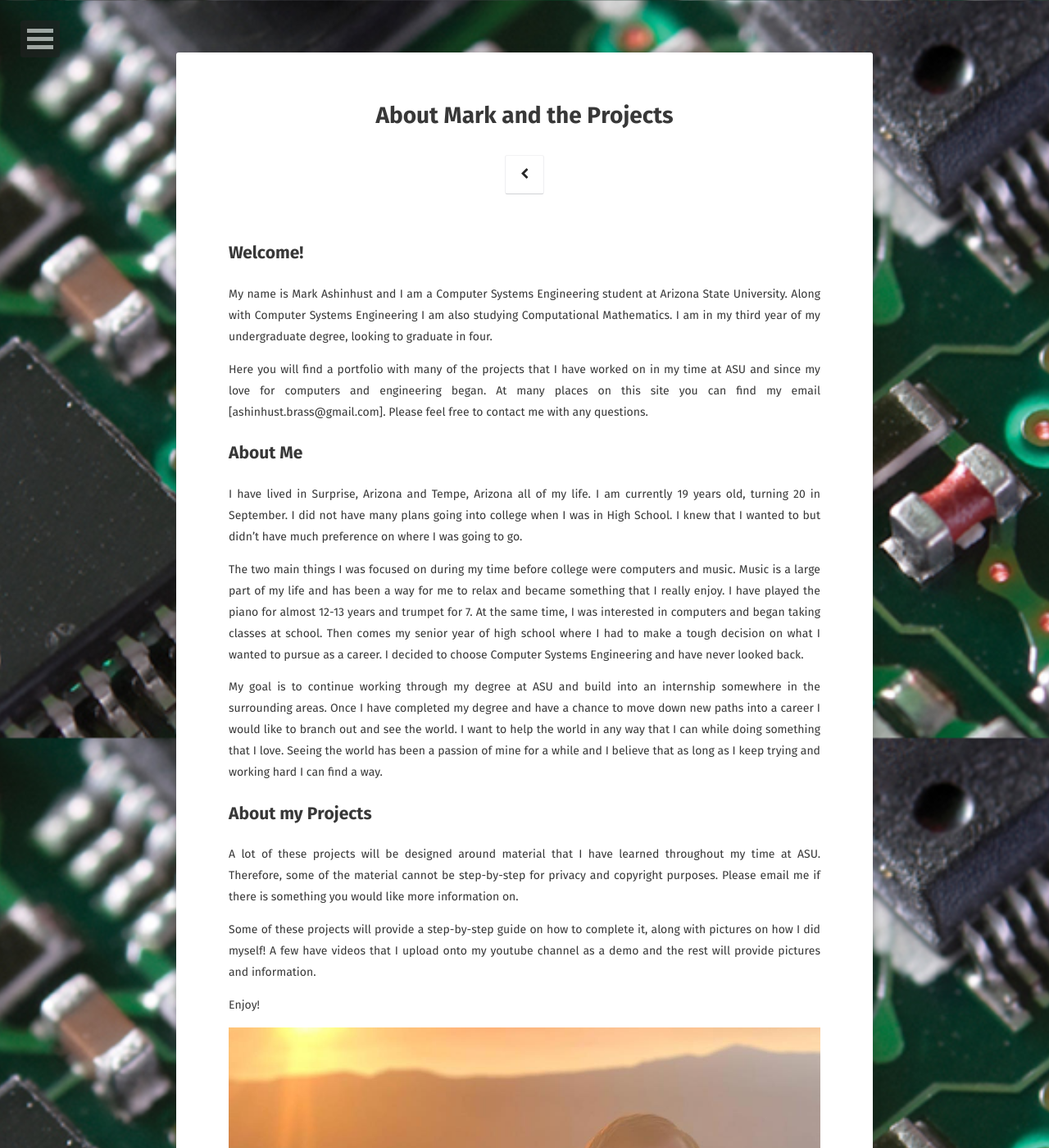
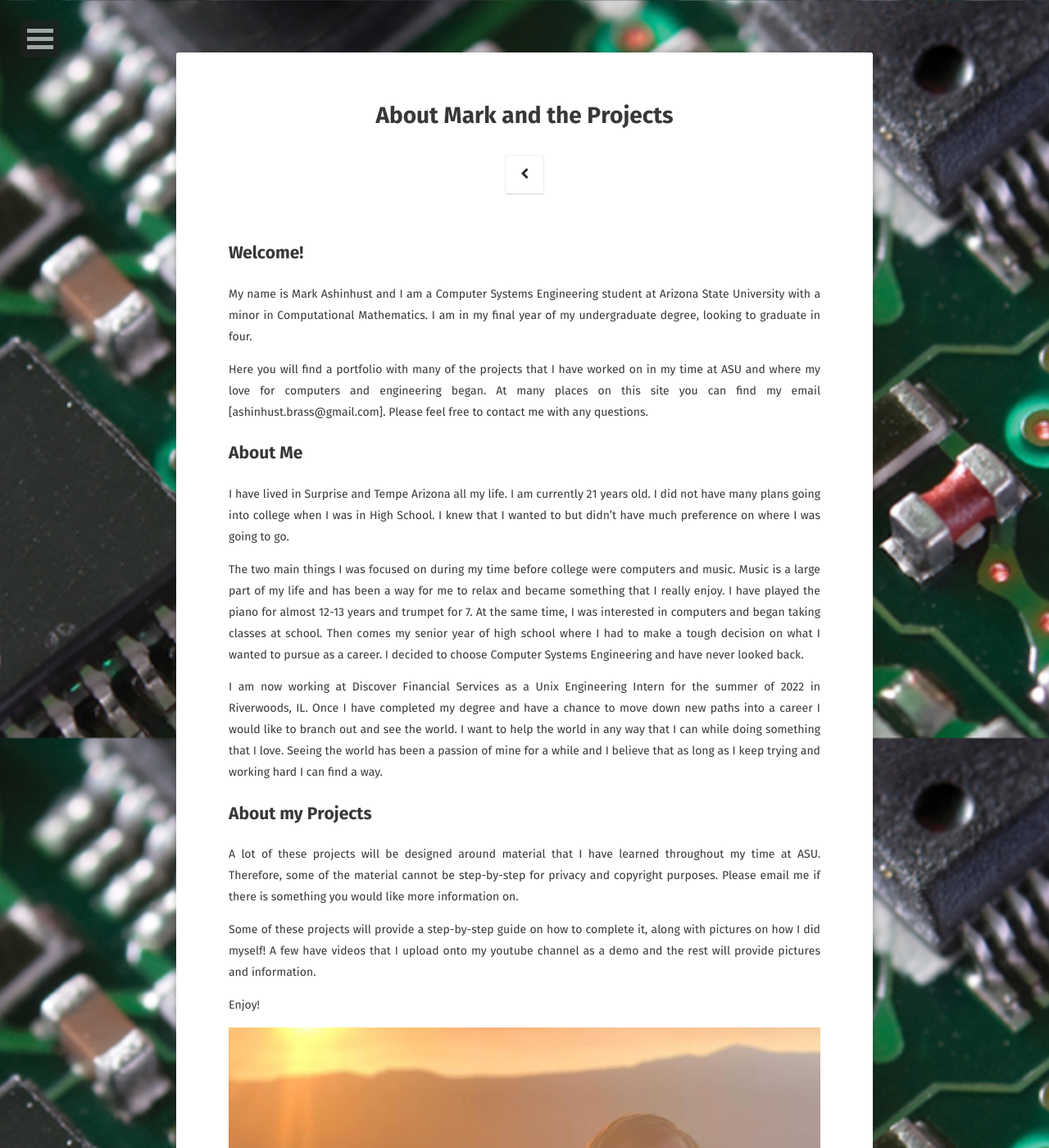
Before and after one commit to Markay12/MarkInfo-Projects, a Jekyll site: the page built from about/index.md, in a window 1280 px wide and 1400 px high. Shown: the whole window at 82% size. Built offline with Jekyll 4.4.1, drawn with Linux system fonts in a browser that asks for light colours; some web fonts are replaced.

Commit message:
update about me and image

```diff
--- a/about/index.md
+++ b/about/index.md
@@ -8,17 +8,17 @@ comments: false
 
 ## Welcome!
 
-My name is Mark Ashinhust and I am a Computer Systems Engineering student at Arizona State University. Along with Computer Systems Engineering I am also studying Computational Mathematics. I am in my third year of my undergraduate degree, looking to graduate in four.
+My name is Mark Ashinhust and I am a Computer Systems Engineering student at Arizona State University with a minor in Computational Mathematics. I am in my final year of my undergraduate degree, looking to graduate in four.
 
-Here you will find a portfolio with many of the projects that I have worked on in my time at ASU and since my love for computers and engineering began. At many places on this site you can find my email [ashinhust.brass@gmail.com]. Please feel free to contact me with any questions.
+Here you will find a portfolio with many of the projects that I have worked on in my time at ASU and where my love for computers and engineering began. At many places on this site you can find my email [ashinhust.brass@gmail.com]. Please feel free to contact me with any questions.
 
 ## About Me
 
-I have lived in Surprise, Arizona and Tempe, Arizona all of my life. I am currently 19 years old, turning 20 in September. I did not have many plans going into college when I was in High School. I knew that I wanted to but didn't have much preference on where I was going to go.
+I have lived in Surprise and Tempe Arizona all my life. I am currently 21 years old. I did not have many plans going into college when I was in High School. I knew that I wanted to but didn't have much preference on where I was going to go.
 
 The two main things I was focused on during my time before college were computers and music. Music is a large part of my life and has been a way for me to relax and became something that I really enjoy. I have played the piano for almost 12-13 years and trumpet for 7. At the same time, I was interested in computers and began taking classes at school. Then comes my senior year of high school where I had to make a tough decision on what I wanted to pursue as a career. I decided to choose Computer Systems Engineering and have never looked back.
 
-My goal is to continue working through my degree at ASU and build into an internship somewhere in the surrounding areas. Once I have completed my degree and have a chance to move down new paths into a career I would like to branch out and see the world. I want to help the world in any way that I can while doing something that I love. Seeing the world has been a passion of mine for a while and I believe that as long as I keep trying and working hard I can find a way.
+I am now working at Discover Financial Services as a Unix Engineering Intern for the summer of 2022 in Riverwoods, IL. Once I have completed my degree and have a chance to move down new paths into a career I would like to branch out and see the world. I want to help the world in any way that I can while doing something that I love. Seeing the world has been a passion of mine for a while and I believe that as long as I keep trying and working hard I can find a way.
 
 ## About my Projects
 
```
Also changed, not shown: assets/img/ProfilePic.jpeg.
